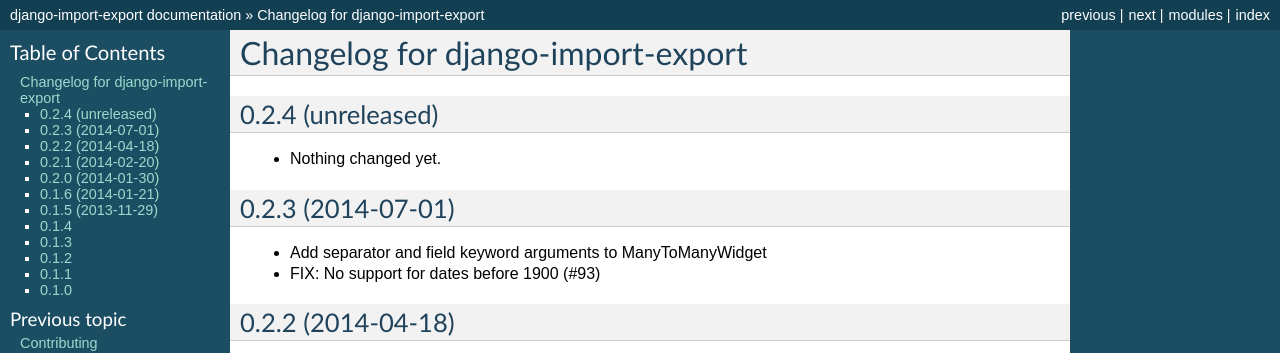
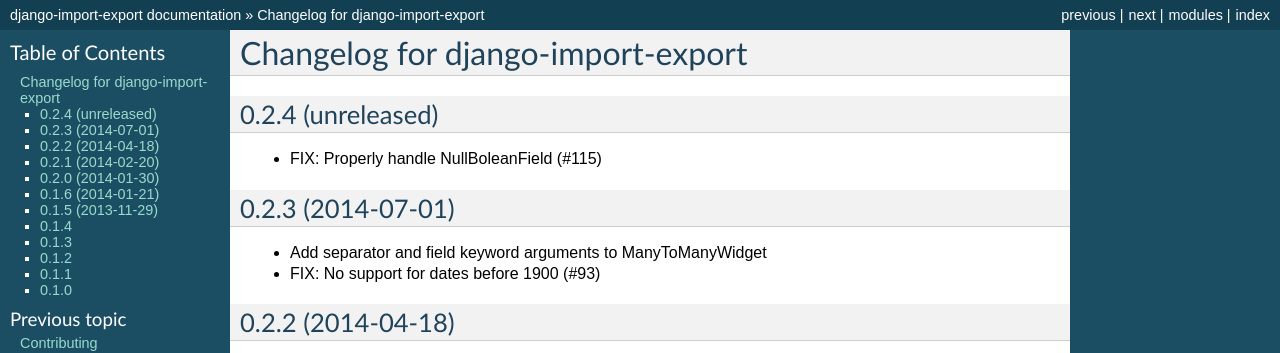
Before and after one commit to django-import-export/django-import-export, a Sphinx documentation site: the page built from docs/changelog.rst, in a window 1280 px wide. Shown: the top 353 px of the page. Built offline with Sphinx 7.4.7, drawn with Linux system fonts in a browser that asks for light colours; the version number could not be read and is left out.

Commit message:
Updated changelog and added Andrea Cimino in authors file

```diff
--- a/docs/changelog.rst
+++ b/docs/changelog.rst
@@ -4,7 +4,7 @@
 0.2.4 (unreleased)
 ------------------
 
-- Nothing changed yet.
+- FIX: Properly handle NullBoleanField (#115)
 
 
 0.2.3 (2014-07-01)
```
Also changed, not shown: 1 other file.
